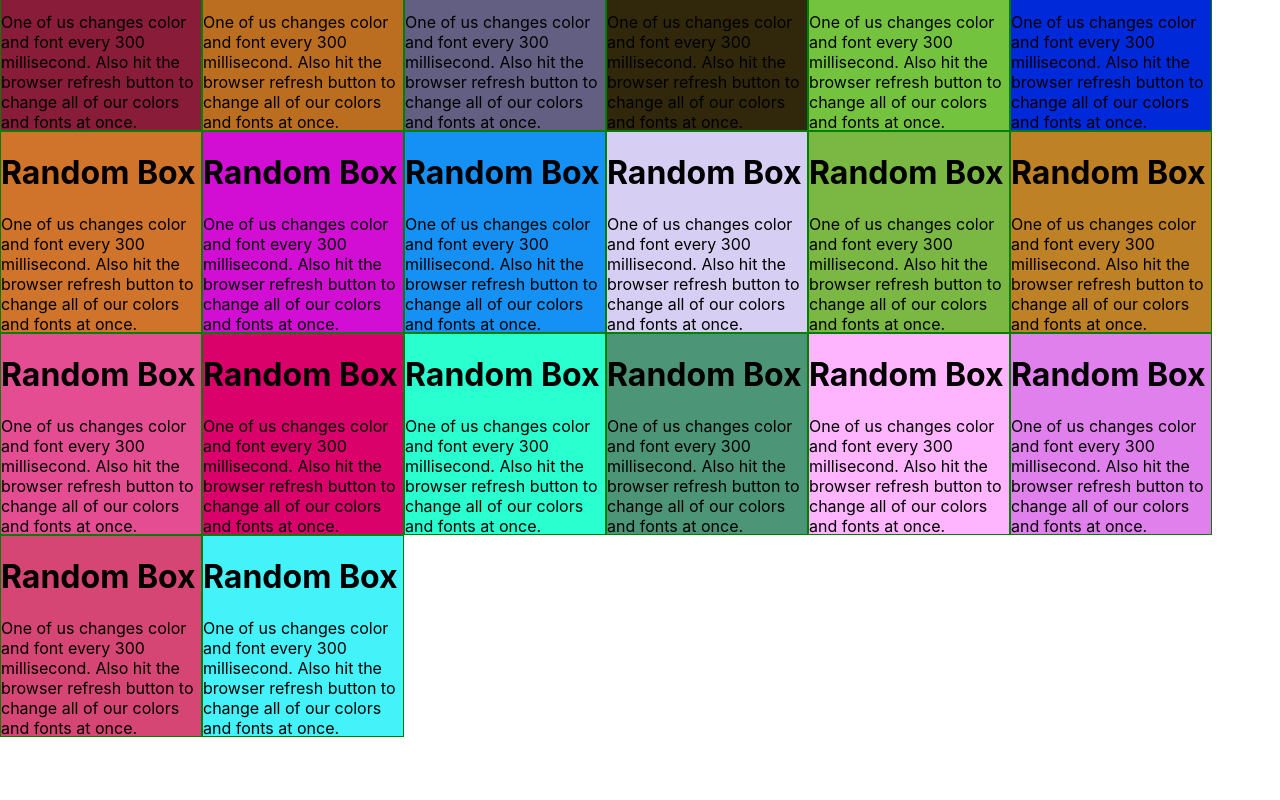
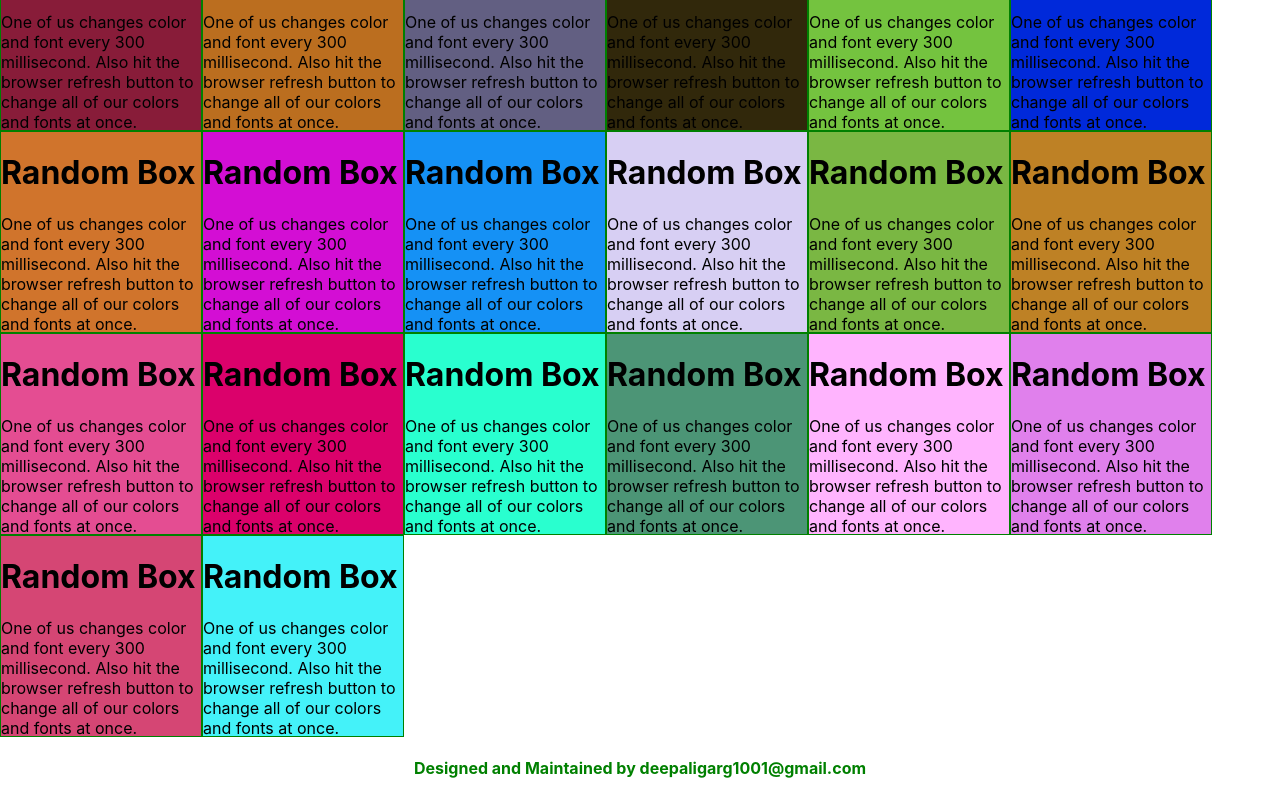
Before and after one commit to Deepali2/FlashingBoxesSignsApp, a React (Create React App) app in the folder flashingboxes/: page / in a window 1280 px wide. Shown: the part 475-1275 px from the top of the page. Before the commit the page ends 1213 px from the top, so only its background shows below. Built offline with nearby package versions, Linux system fonts and the light colour scheme.

Commit message:
add signature

```diff
--- a/flashingboxes/src/Boxes.css
+++ b/flashingboxes/src/Boxes.css
@@ -3,3 +3,8 @@
   flex-direction: row;
   flex-wrap: wrap;
 }
+
+h4 {
+  color: green;
+  text-align: center;
+}
--- a/flashingboxes/src/Boxes.js
+++ b/flashingboxes/src/Boxes.js
@@ -57,8 +57,11 @@ class Boxes extends Component {
       <Box key={index} color={color} />
     ));
     return(
-      <div className='boxes'>
-        {boxes}
+      <div>
+         <div className='boxes'>
+           {boxes}
+         </div>
+         <h4>Designed and Maintained by deepaligarg1001@gmail.com</h4>
       </div>
     );
   }
```
